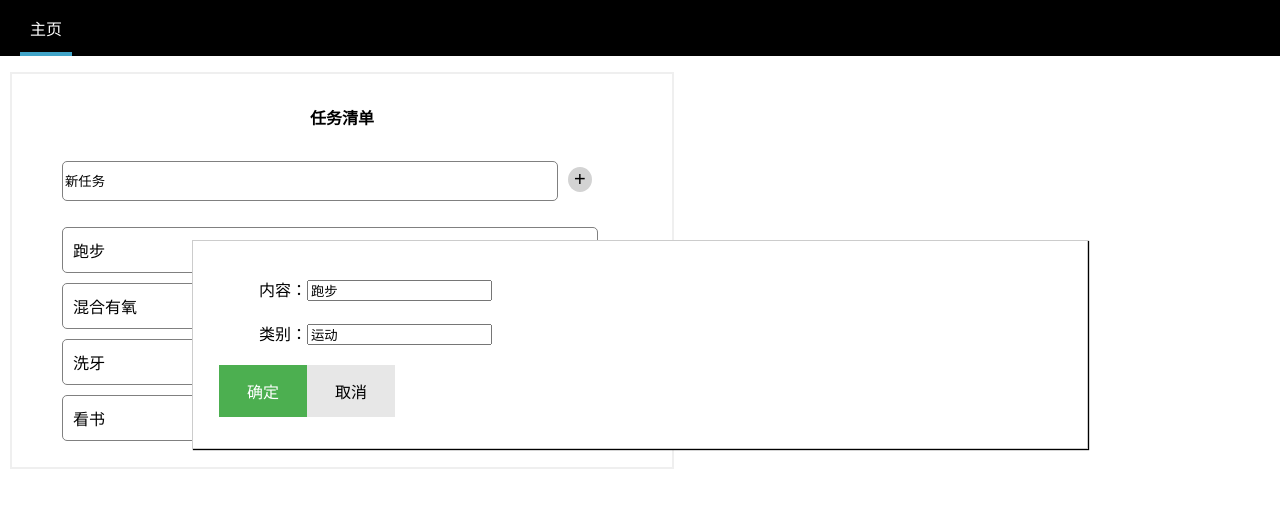
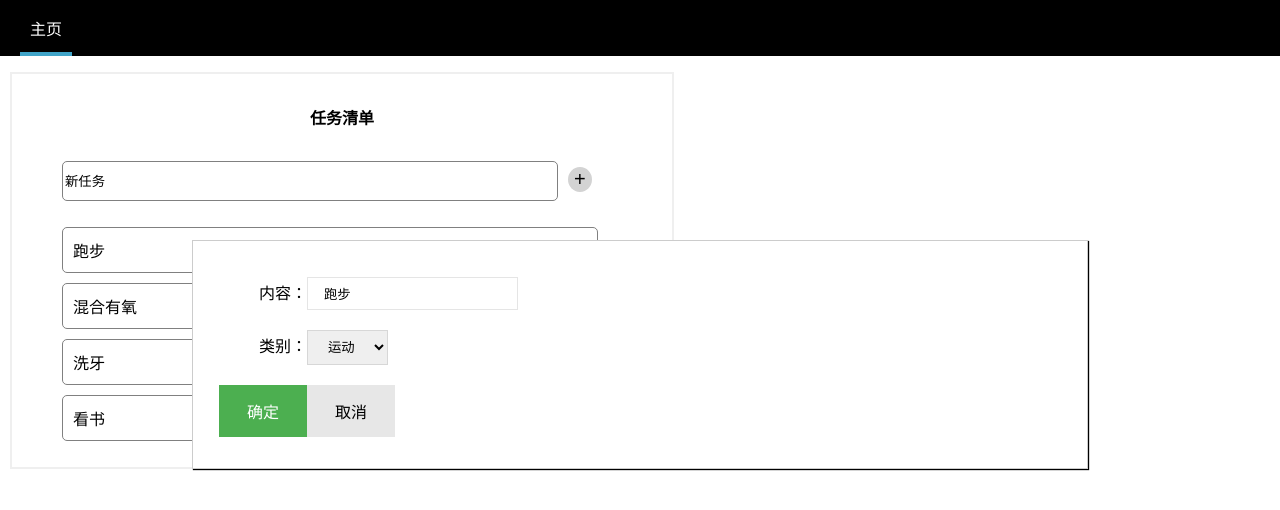
Before and after one commit to xuwenyihust/everyday-action, a React (Create React App) app: page / in a window 1280 px wide. Both pictures are taken after a click on the button 552 px from the left and 249 px from the top of the page. Shown: the top 510 px of the page. Built offline with nearby package versions, Linux system fonts and the light colour scheme.

Commit message:
Add select.

```diff
--- a/src/containers/TodoItemSummary/TodoItemSummary.css
+++ b/src/containers/TodoItemSummary/TodoItemSummary.css
@@ -10,6 +10,31 @@
     display: inline-block;
     box-sizing: border-box;
     margin-left: 30px;
+}
+
+.TodoItemSummary form {
+    color: #000000;
+}
+
+.TodoItemSummary form input {
+    padding: 8px 16px;
+    border: 1px solid transparent;
+    border-color:  rgba(0, 0, 0, 0.1);
+}
+
+.TodoItemSummary form select {
+    padding: 8px 16px;
+    border: 1px solid transparent;
+    border-color:  rgba(0, 0, 0, 0.1);
+    cursor: pointer;
+}
+
+.TodoItemSummary form select div,.select-selected {
+    padding: 8px 16px;
+    border: 1px solid transparent;
+    border-color:  rgba(0, 0, 0, 0.1);
+    cursor: pointer;
+    user-select: none;
 }
 
 /* .TodoItemSummary div.content {
--- a/src/containers/TodoItemSummary/TodoItemSummary.js
+++ b/src/containers/TodoItemSummary/TodoItemSummary.js
@@ -55,9 +55,12 @@ class TodoItemSummary extends Component {
 
                 <form>
                     <label>类别：</label>
-                    <input
-                        value={item.type}
-                        onChange={this.itemSummaryTypeChangeHandler}></input>
+                    <select
+                        onChange={this.itemSummaryTypeChangeHandler}>
+                        <option value="运动">运动</option>
+                        <option value="生活">生活</option>
+                        <option value="学习">学习</option>
+                    </select>
                 </form>
 
                 <button
```
